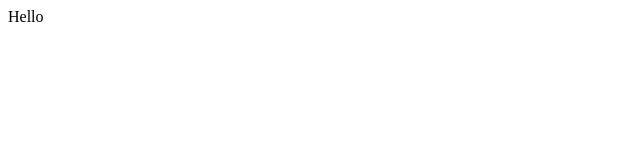
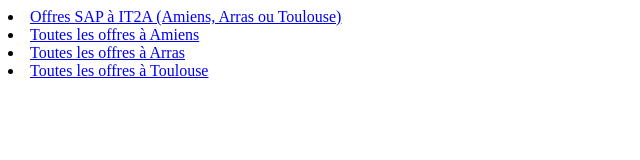
Before and after one commit to xavierforestier/cgi, a plain HTML site: page index.html in a window 1280 px wide. Shown: the whole page, without its empty margins (0-640 px from the left). Drawn offline with Linux system fonts and the light colour scheme.

Commit message:
Update index.html

```diff
--- a/index.html
+++ b/index.html
@@ -1 +1,9 @@
-Hello
+<html>
+  <head><title>Offres d'emploi à CGI</title></head>
+  <body><lu>
+    <li><a href="jobs.html">Offres SAP à IT2A (Amiens, Arras ou Toulouse)</a></li>
+    <li><a href="amiens.html">Toutes les offres à Amiens</a></li>
+    <li><a href="arras.html">Toutes les offres à Arras</a></li>
+    <li><a href="toulouse.html">Toutes les offres à Toulouse</a></li>
+  </lu></body>
+</html>
```
